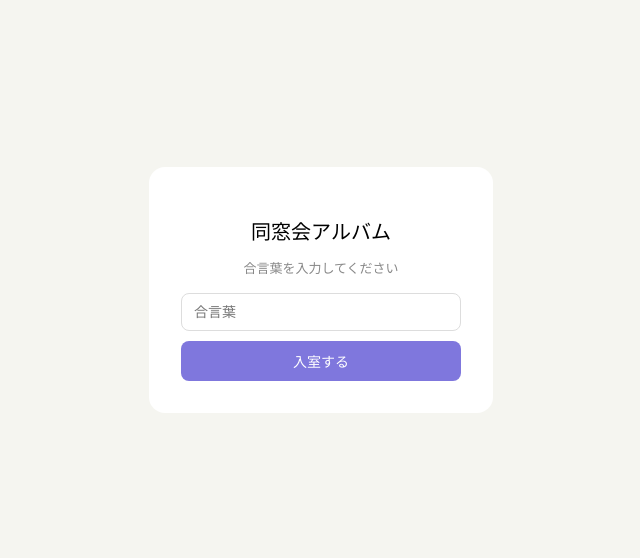
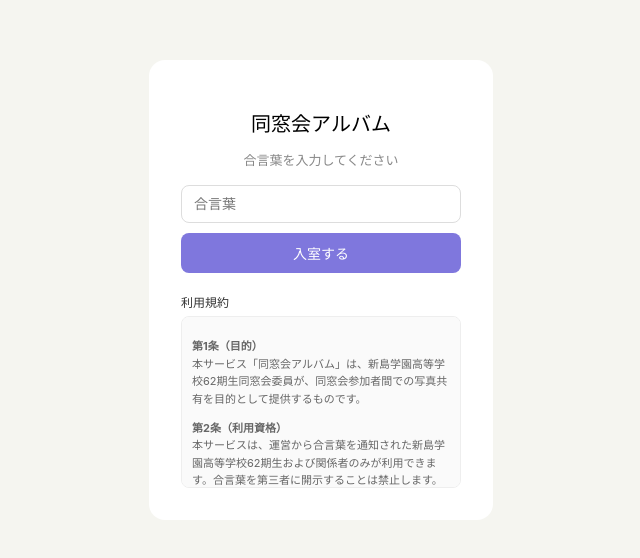
Before and after one commit to pxcyberpanda21/reunion-album, a React (Create React App) app: page / in a window 1280 px wide. Shown: the part 110-668 px from the top of the page, without its empty margins (319-959 px from the left). Built offline with nearby package versions, Linux system fonts and the light colour scheme.

Commit message:
add terms of service

```diff
--- a/src/App.js
+++ b/src/App.js
@@ -104,6 +104,19 @@ function App() {
           />
           {error && <p style={styles.error}>{error}</p>}
           <button style={styles.btn} onClick={handleLogin}>入室する</button>
+          <div style={styles.termsBox}>
+            <p style={styles.termsTitle}>利用規約</p>
+            <div style={styles.termsScroll}>
+              <p style={styles.termsText}><strong>第1条（目的）</strong><br/>本サービス「同窓会アルバム」は、新島学園高等学校62期生同窓会委員が、同窓会参加者間での写真共有を目的として提供するものです。</p>
+              <p style={styles.termsText}><strong>第2条（利用資格）</strong><br/>本サービスは、運営から合言葉を通知された新島学園高等学校62期生および関係者のみが利用できます。合言葉を第三者に開示することは禁止します。</p>
+              <p style={styles.termsText}><strong>第3条（投稿について）</strong><br/>写真に写っているすべての方の同意を得たうえで投稿してください。他の参加者が不快に感じる写真、肖像権・プライバシーを侵害する写真の投稿は禁止します。投稿した写真の著作権は投稿者本人に帰属します。</p>
+              <p style={styles.termsText}><strong>第4条（写真の取り扱い）</strong><br/>アップロードされた写真は本サービス内での閲覧・ダウンロードのみを目的として保存されます。写真データはアップロードから1年後を目安に削除される場合があります。大切な写真は各自で保存してください。</p>
+              <p style={styles.termsText}><strong>第5条（禁止事項）</strong><br/>他の参加者の写真を無断でSNSや外部サービスに転載すること、他の参加者を誹謗中傷する目的での利用、合言葉を同窓会関係者以外に開示することを禁止します。</p>
+              <p style={styles.termsText}><strong>第6条（免責事項）</strong><br/>運営は本サービスの利用によって生じたトラブル・損害について、故意または重大な過失がある場合を除き、責任を負いません。投稿された写真に関するトラブルは投稿者の責任において解決してください。</p>
+              <p style={styles.termsText}><strong>第7条（規約の変更）</strong><br/>運営は必要に応じて本規約を変更できるものとします。変更後はLINEにて通知します。</p>
+              <p style={styles.termsText}>本サービスを利用した時点で、本規約に同意したものとみなします。</p>
+            </div>
+          </div>
         </div>
       </div>
     );
@@ -203,7 +216,11 @@ const styles = {
   cardInfo: { padding:"6px 8px", display:"flex", alignItems:"center", justifyContent:"space-between" },
   cardName: { fontSize:"11px", color:"#666" },
   dlBtn: { fontSize:"16px", textDecoration:"none" },
-  deleteBtn: { fontSize:"14px", background:"none", border:"none", cursor:"pointer", padding:"0" }
+  deleteBtn: { fontSize:"14px", background:"none", border:"none", cursor:"pointer", padding:"0" },
+  termsBox: { marginTop:"20px", textAlign:"left" },
+  termsTitle: { fontSize:"12px", fontWeight:"500", color:"#333", marginBottom:"6px" },
+  termsScroll: { height:"150px", overflowY:"scroll", border:"1px solid #eee", borderRadius:"8px", padding:"10px", background:"#fafafa" },
+  termsText: { fontSize:"11px", color:"#666", lineHeight:"1.6", marginBottom:"8px" },
 };
 
 export default App;
```
